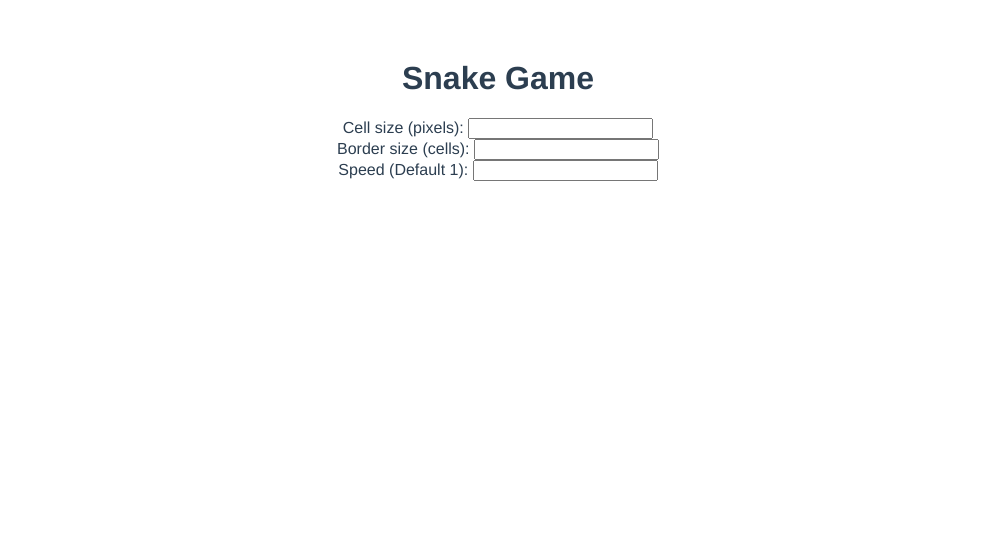
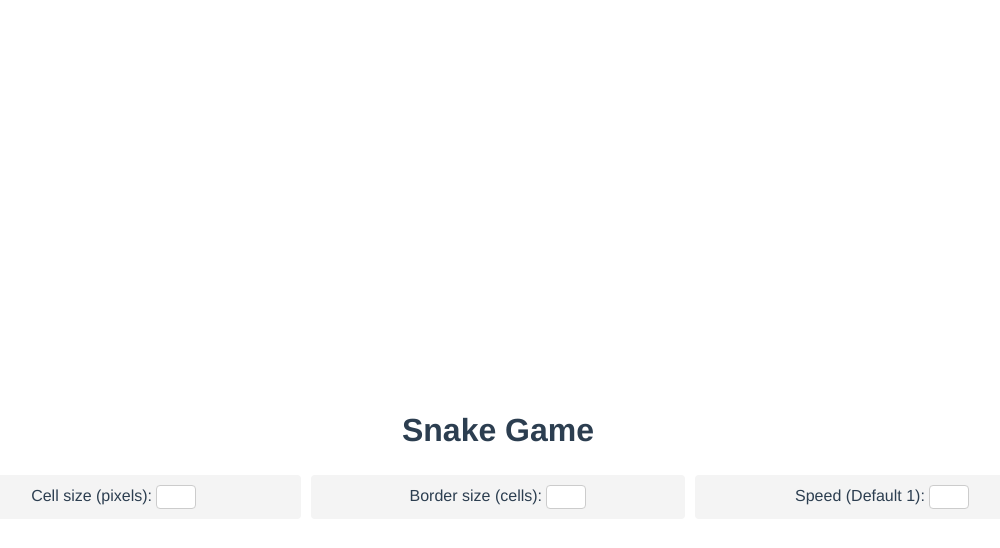
Before and after one commit to Stormeal/Snake-Game, a Vue app: page / in a window 1280 px wide. Shown: the top 548 px of the page, without its empty margins (142-1142 px from the left). Built offline with nearby package versions, Linux system fonts and the light colour scheme.

Commit message:
feat(app): Created simple styling for inputs

```diff
--- a/src/App.css
+++ b/src/App.css
@@ -1,3 +1,12 @@
+* { box-sizing: border-box;}
+
+body {
+    display: flex;
+    align-items: center;
+    justify-content: center;
+    height: 100vh;
+}
+
 #app {
     font-family: Avenir, Helvetica, Arial, sans-serif;
     -webkit-font-smoothing: antialiased;
@@ -5,4 +14,23 @@
     text-align: center;
     color: #2c3e50;
     margin-top: 60px;
+    width: 100%;
   }
+
+.column {
+    display: inline-block;
+    width: calc(30% - 5px);
+    background-color: #f4f4f4;
+    border-radius: 4px;
+    padding: 10px 5px;
+    margin: 5px;
+
+}
+
+.column input {
+    width: 40px;
+    border-radius: 4px;
+    border: 1px solid #ccc;
+    line-height: 20px;
+
+}
```
